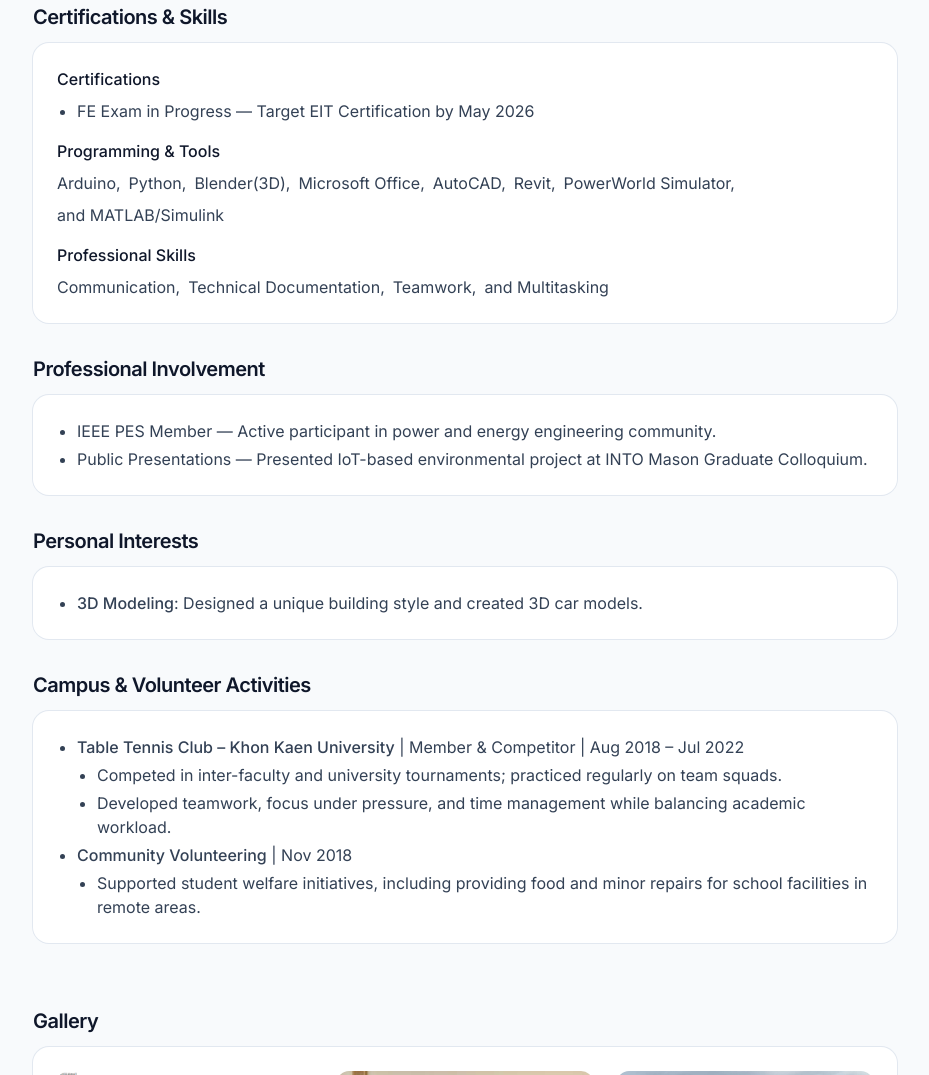
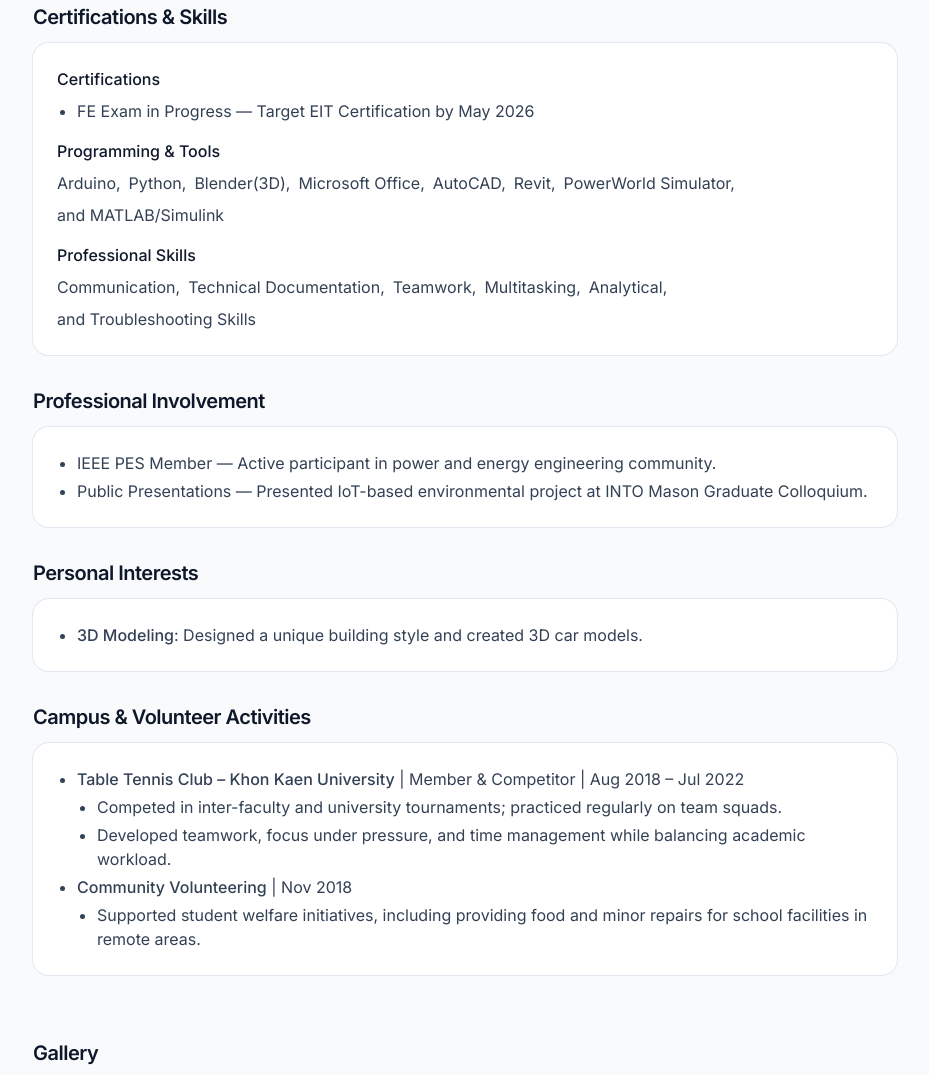
Before and after one commit to SuwisaA/index.html, a plain HTML site: page index.html in a window 1280 px wide. Shown: the part 2186-3261 px from the top of the page, without its empty margins (175-1104 px from the left). Drawn offline with nearby package versions, Linux system fonts and the light colour scheme.

Commit message:
Update index.html

```diff
--- a/index.html
+++ b/index.html
@@ -203,7 +203,9 @@
       <span class="chip">Communication,</span>
       <span class="chip">Technical Documentation,</span>
       <span class="chip">Teamwork,</span>
-      <span class="chip">and Multitasking</span>
+      <span class="chip">Multitasking,</span>
+      <span class="chip">Analytical,</span>
+      <span class="chip">and Troubleshooting Skills</span>
     </div>
   </div>
 </section>
```
